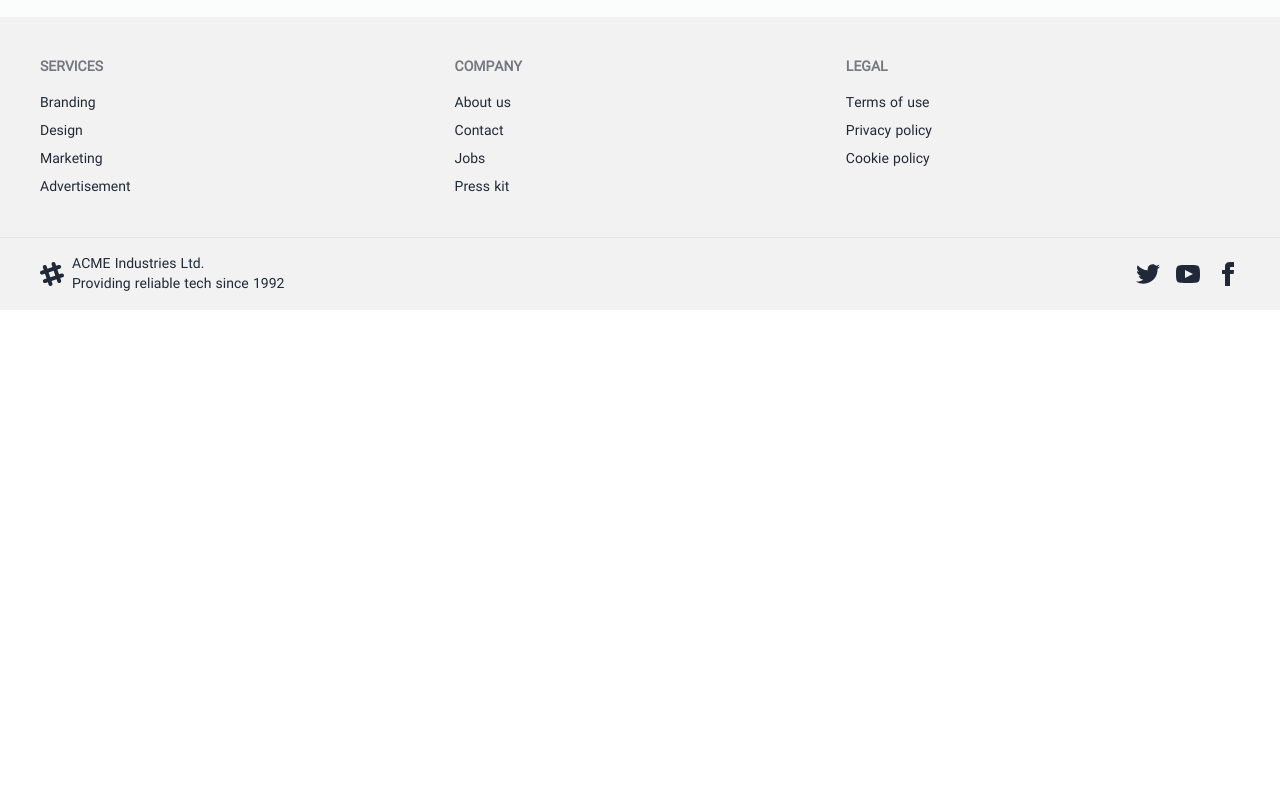
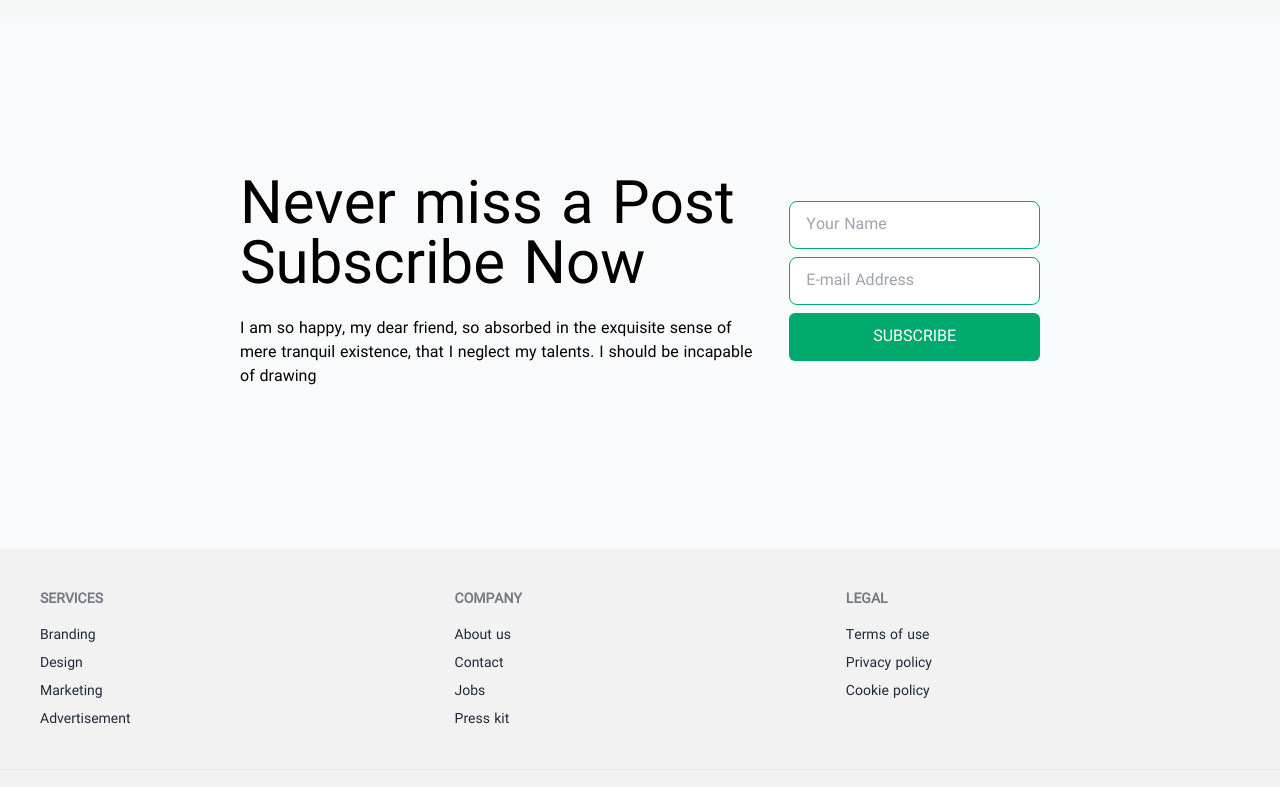
Before and after one commit to homayunmmdy/Fashion-Ecommerce, a Next.js app: page /en in a window 1280 px wide. Shown: the part 2927-3714 px from the top of the page. Before the commit the page ends 3237 px from the top, so only its background shows below. Built offline with nearby package versions, Linux system fonts and the light colour scheme.

Commit message:
Subscriptions

```diff
--- /dev/null
+++ b/app/[locale]/components/Subscription.jsx
@@ -0,0 +1,34 @@
+import React from 'react'
+
+const Subscription = () => {
+  return (
+    <div>
+      <section id="cta" className="bg-gray-50">
+        <div className="container mx-auto xl:px-60 py-40 px-5 ">
+          <div className="lg:grid grid-cols-3 gap-6">
+            <div className="grid grid-cols-subgrid col-span-2">
+              <div className="col-span-2">
+                <h2 className="font-heading text-6xl">Never miss a Post <br /> Subscribe Now</h2>
+                <p className="pt-5">I am so happy, my dear friend, so absorbed in the exquisite sense of
+                  mere tranquil existence, that I neglect my talents. I should be incapable of drawing</p>
+              </div>
+            </div>
+            <div className="mt-6 lg:0">
+              <div className="grid grid-cols-1 gap-2">
+                <label className="block">
+                  <input type="text" placeholder="Your Name" className="input input-bordered input-success w-full max-w-xs" />
+                </label>
+                <label className="block">
+                  <input type="email" placeholder="E-mail Address" className="input input-bordered input-success w-full max-w-xs" />
+                </label>
+                <button className="bg-success rounded-md text-white uppercase p-3 w-full" type="button">Subscribe</button>
+              </div>
+            </div>
+          </div>
+        </div>
+      </section>
+    </div>
+  )
+}
+
+export default Subscription
--- a/app/[locale]/page.jsx
+++ b/app/[locale]/page.jsx
@@ -1,12 +1,14 @@
 import React from 'react'
 import Hero from './components/Hero'
 import Cards from './components/Cards'
+import Subscription from './components/Subscription'
 
 const Home = () => {
   return (
     <div>
       <Hero />
       <Cards />
+      <Subscription />
     </div>
   )
 }
```
